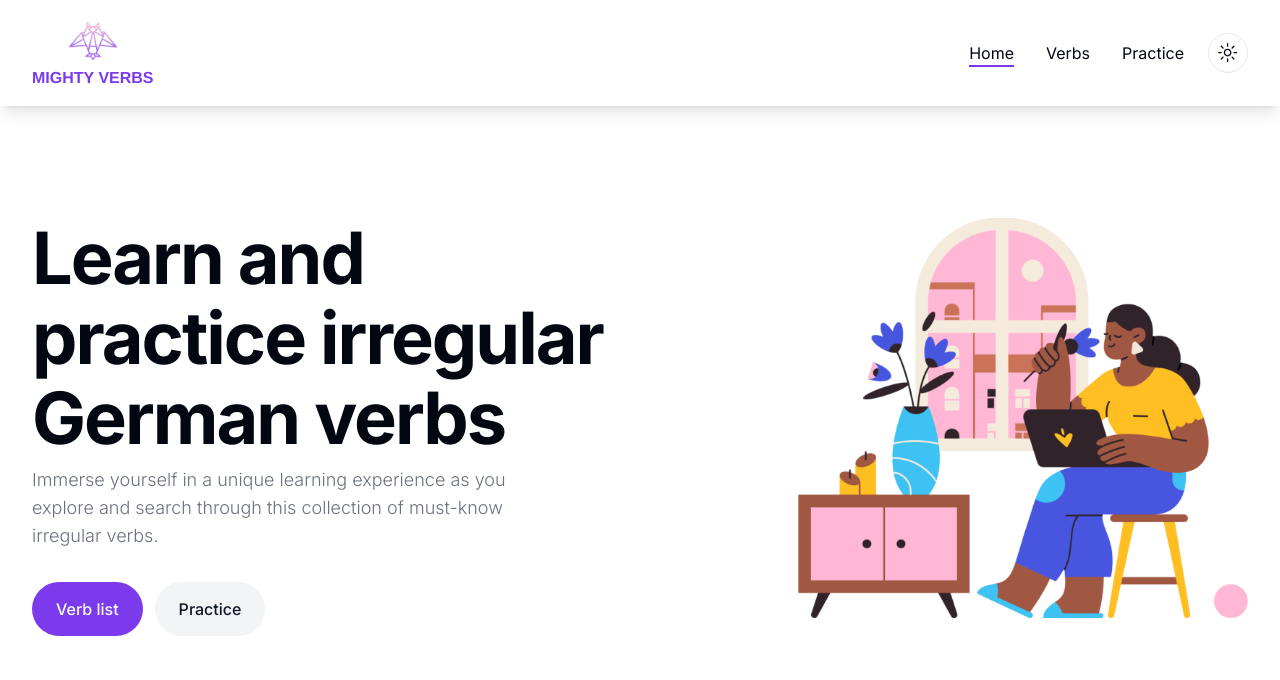
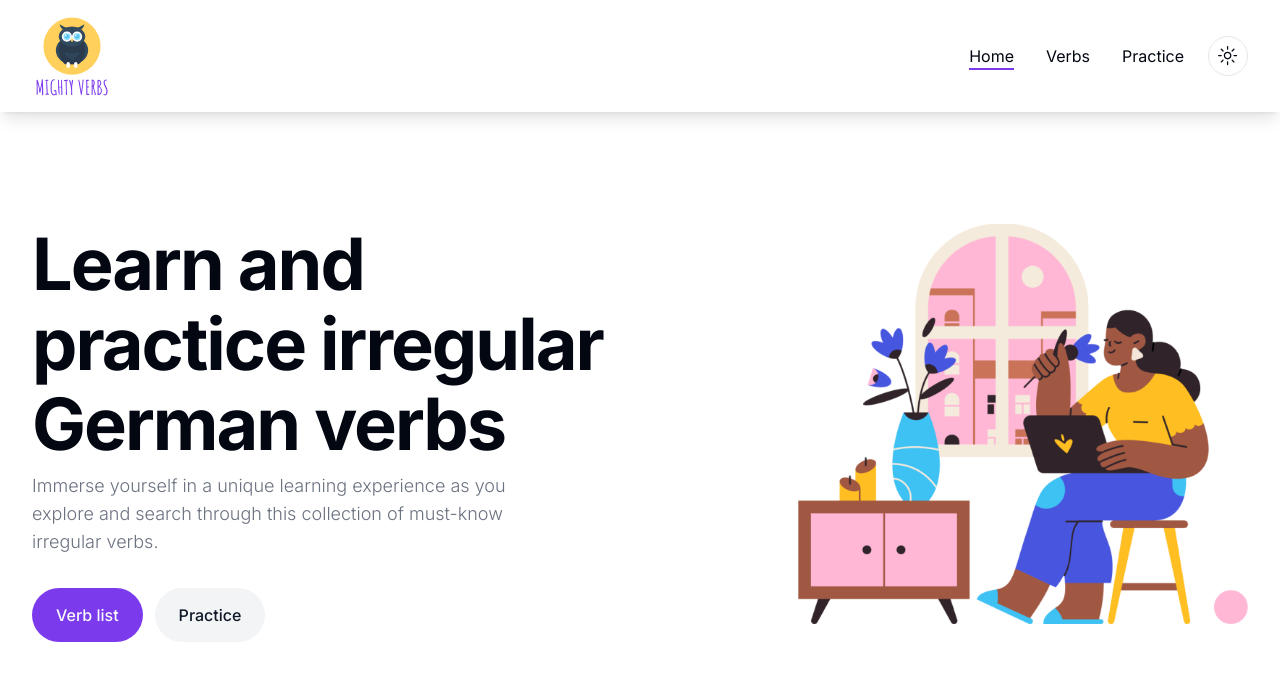
Before and after one commit to palinavasilevich/german-irregular-verbs, a Next.js app: page / in a window 1280 px wide. Shown: the top 680 px of the page. Built offline with nearby package versions, Linux system fonts and the light colour scheme.

Commit message:
changed logo

```diff
--- a/src/components/logo/Logo.module.css
+++ b/src/components/logo/Logo.module.css
@@ -5,8 +5,8 @@
 }
 
 .imgContainer {
-  width: 50px;
-  height: 50px;
+  width: 80px;
+  height: 80px;
   position: relative;
 }
 
--- a/src/components/logo/index.tsx
+++ b/src/components/logo/index.tsx
@@ -8,9 +8,8 @@ const Logo = () => {
     <Link href="/">
       <div className={styles.container}>
         <div className={styles.imgContainer}>
-          <Image src="/logo.png" alt="logo_img" fill />
+          <Image src="/logo.svg" alt="logo_img" fill />
         </div>
-        <span className={styles.text}>mighty verbs</span>
       </div>
     </Link>
   );
```
Also changed, not shown: public/logo.svg (added), public/logo1.svg (added).
